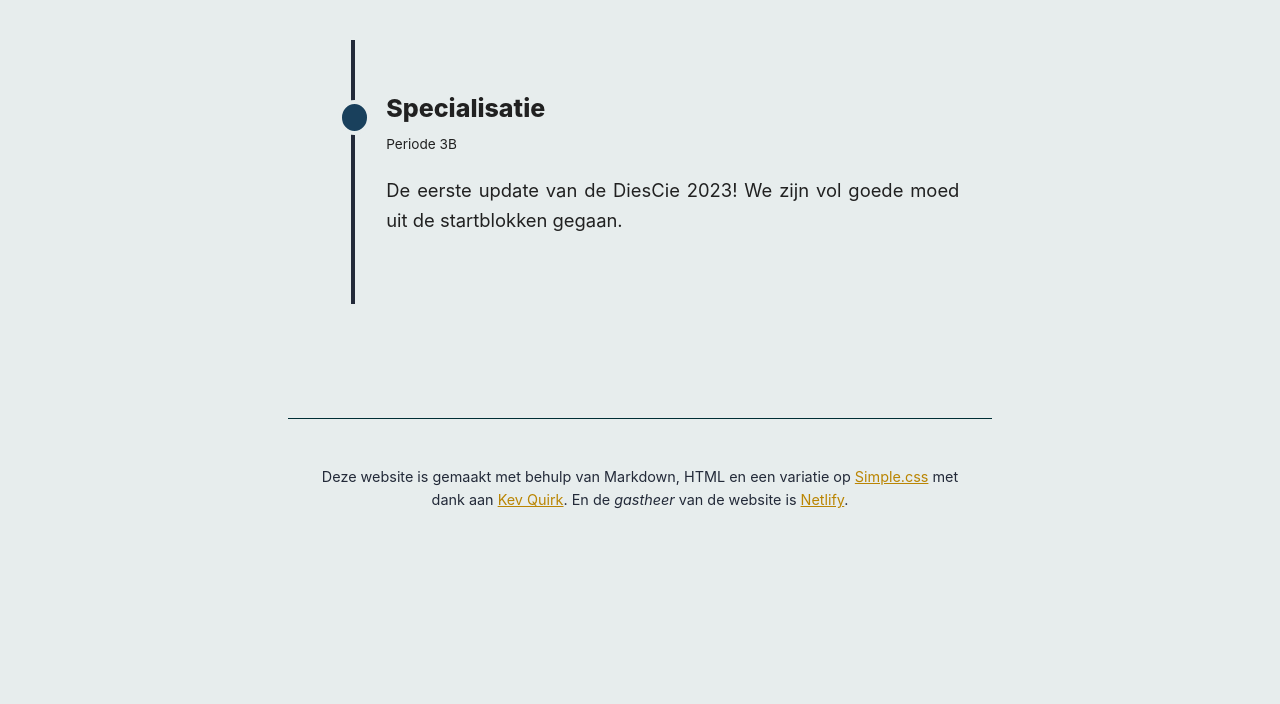
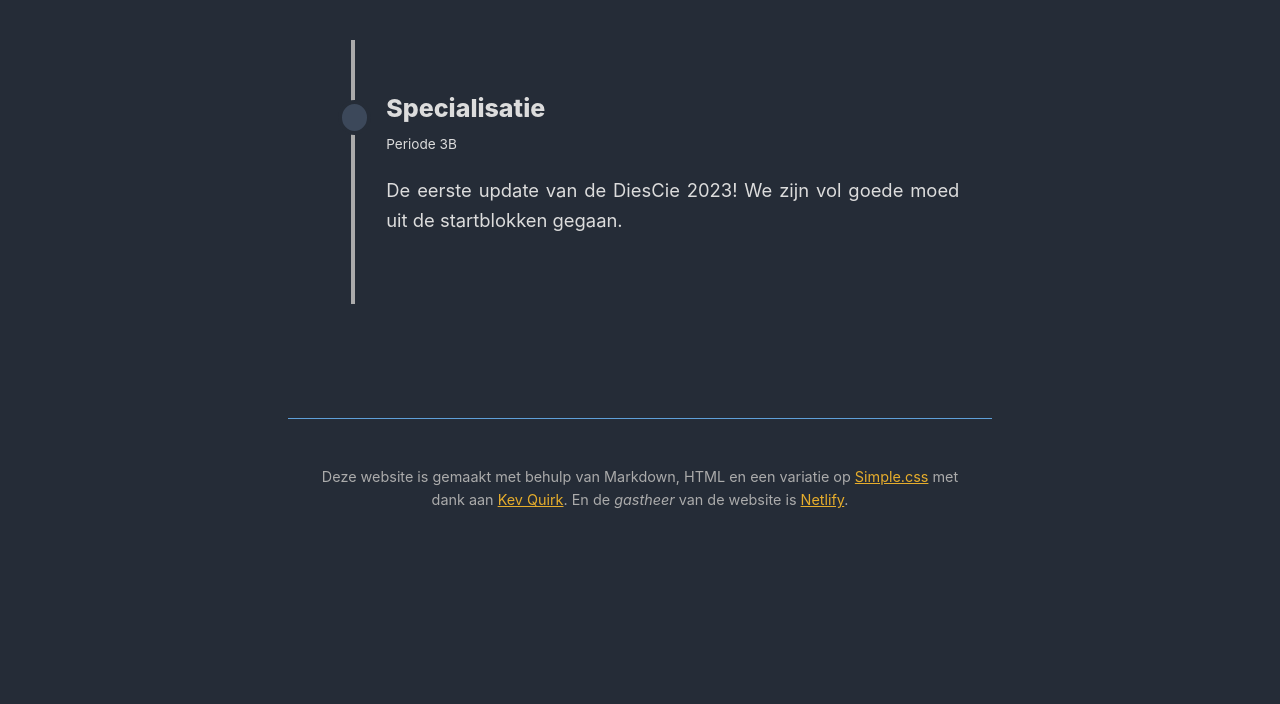
Before and after one commit to NicoSnijder/afstuderen, a plain HTML site: page index.html in a window 1280 px wide. Shown: the part 96-800 px from the top of the page. Drawn offline with Linux system fonts and the light colour scheme.

Commit message:
timeline #39

```diff
--- a/simple.css
+++ b/simple.css
@@ -16,18 +16,33 @@
   --line-height: 1.618;
 
   /* Default (light) theme */
-    --bg: #e7eded;
+    /*--bg: #e7eded;
     --bg-nav: #e7eded;
     --accent-bg: #19405c;
     --text: #212121;
     --text-header: #7c0a02;
     --header-h5: #002e35;
-    --text-light: #232A39;
+    --text-light: #232A39;*/
     /*--border: #232A39;*/
-    --border: #002e35;
+    /*--border: #002e35;
     --accent: #19405c;
     --link: #ba8503;
     --accent-light: #ff4040;
+    --code: #f06292;
+    --preformatted: #ccc;
+    --disabled: #111;*/
+
+    --bg: #252c37;
+    --bg-nav: #dcdcdc;
+    --accent-bg: #3c485a;
+    --text: #dcdcdc;
+    --text-header: #232A39;
+    --header-h5: #dcdcdc;
+    --text-light: #ababab;
+    --border: #5fa0d9;
+    --accent: #5fa0d9;
+    --link: #e6ad2c;
+    --accent-light: #ffecb3;
     --code: #f06292;
     --preformatted: #ccc;
     --disabled: #111;
```
